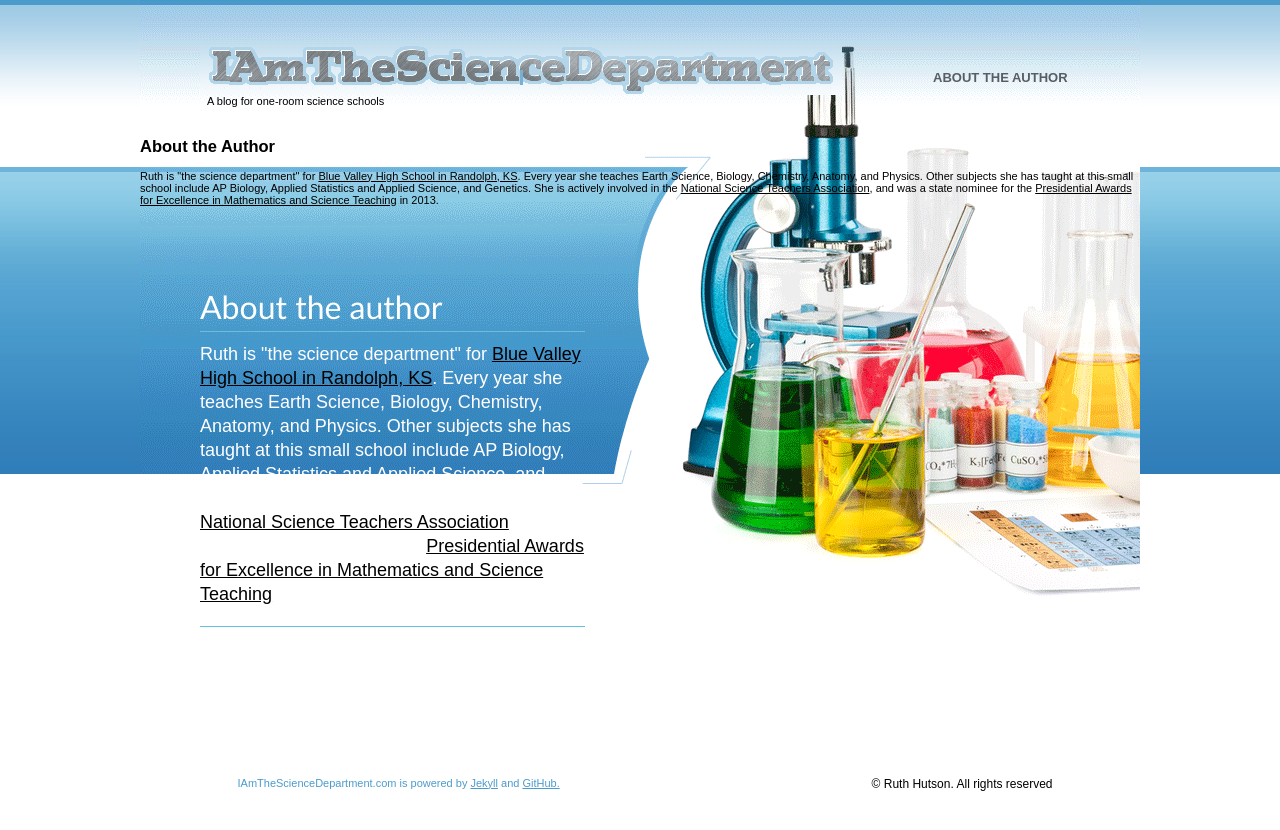
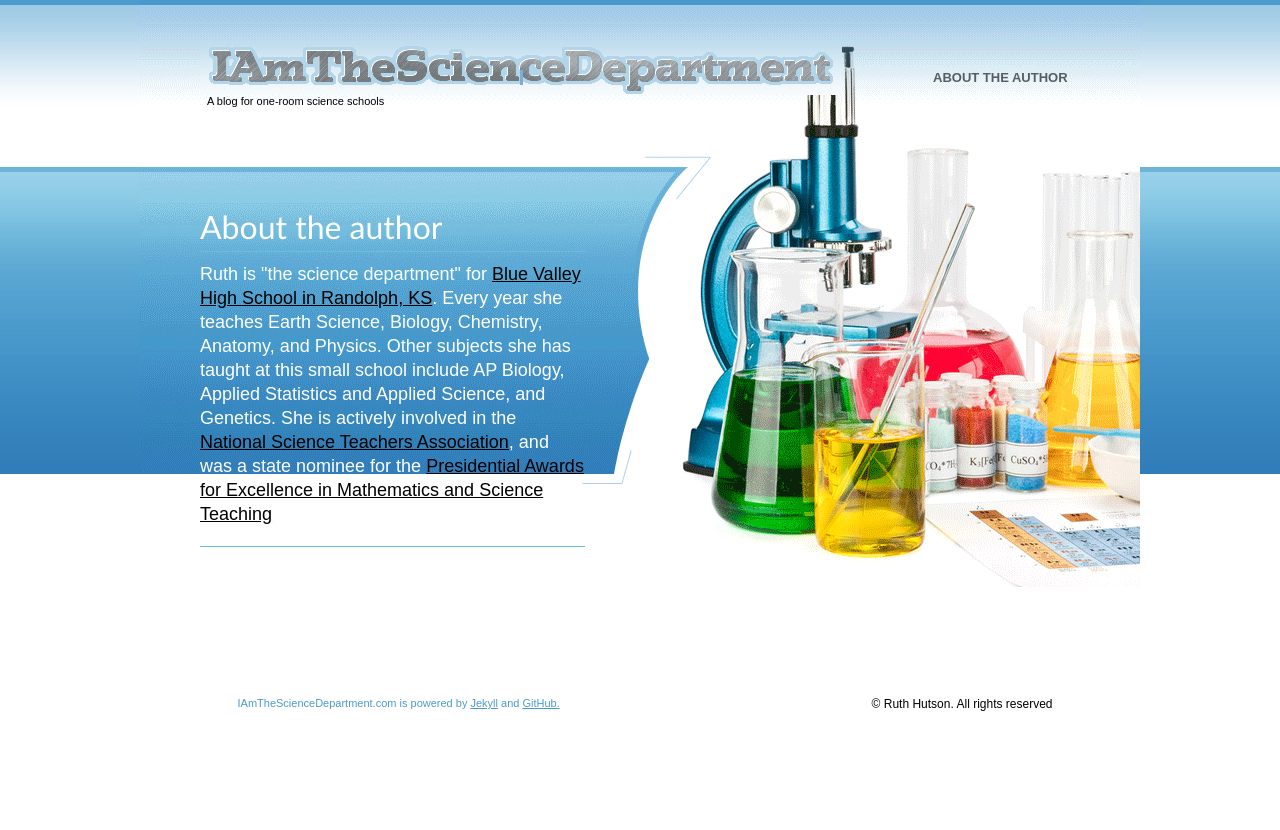
Before and after one commit to iamthesciencedepartment/iamthesciencedepartment.github.io, a Jekyll site: the page built from about.html, in a window 1280 px wide. Shown: the top 830 px of the page. Built offline with Jekyll 4.4.1, drawn with Linux system fonts in a browser that asks for light colours; Markdown is read by kramdown in place of the engine named in the settings.

Commit message:
modified about.html

```diff
--- a/about.html
+++ b/about.html
@@ -2,11 +2,6 @@
 layout: default
 title: About 'I Am the Science Department'
 ---
-
-  <h2>About the Author</h2>
-  <p>Ruth is "the science department" for <a href="http://www.usd384.org/">Blue Valley High School in Randolph, KS</a>. Every year she teaches Earth Science, Biology, Chemistry, Anatomy, and Physics. Other subjects she has taught at this small school include AP Biology, Applied Statistics and Applied Science, and Genetics. She is actively involved in the <a href="http://www.nsta.org/">National Science Teachers Association</a>, and was a state nominee for the <a href="https://www.paemst.org/">Presidential Awards for Excellence in Mathematics and Science Teaching</a> in 2013.
-</div>
-
 
 <div class="header_right">
       <h2>About the author</h2>
```
